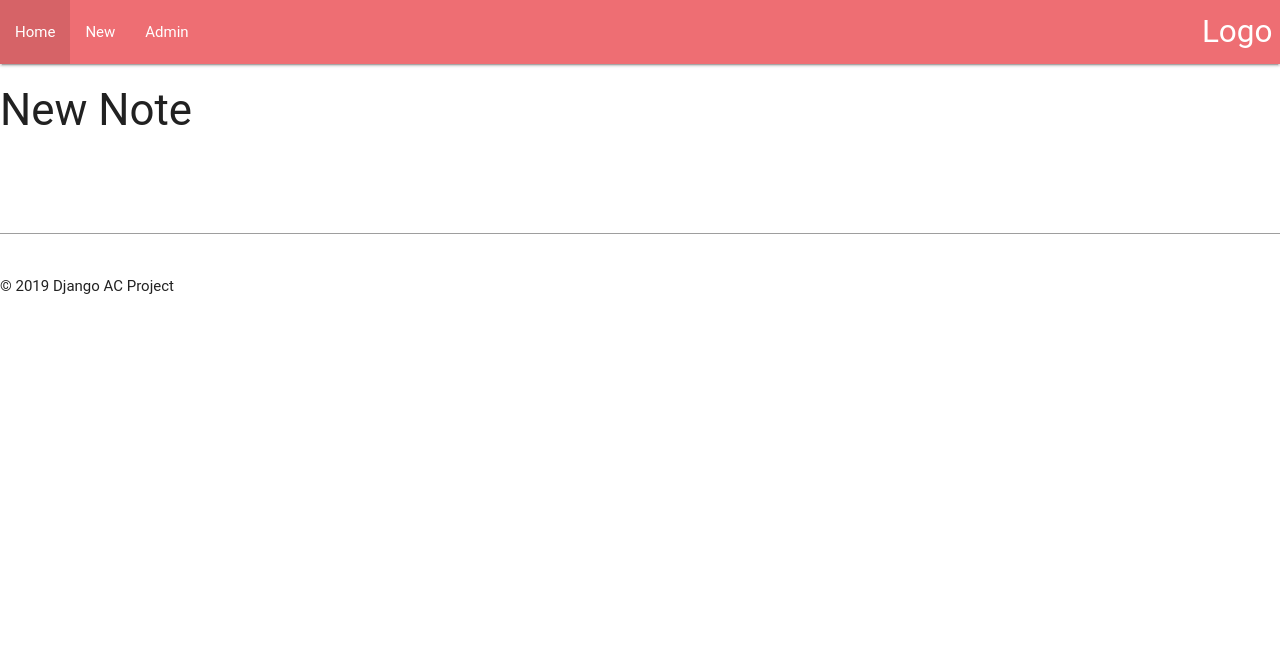
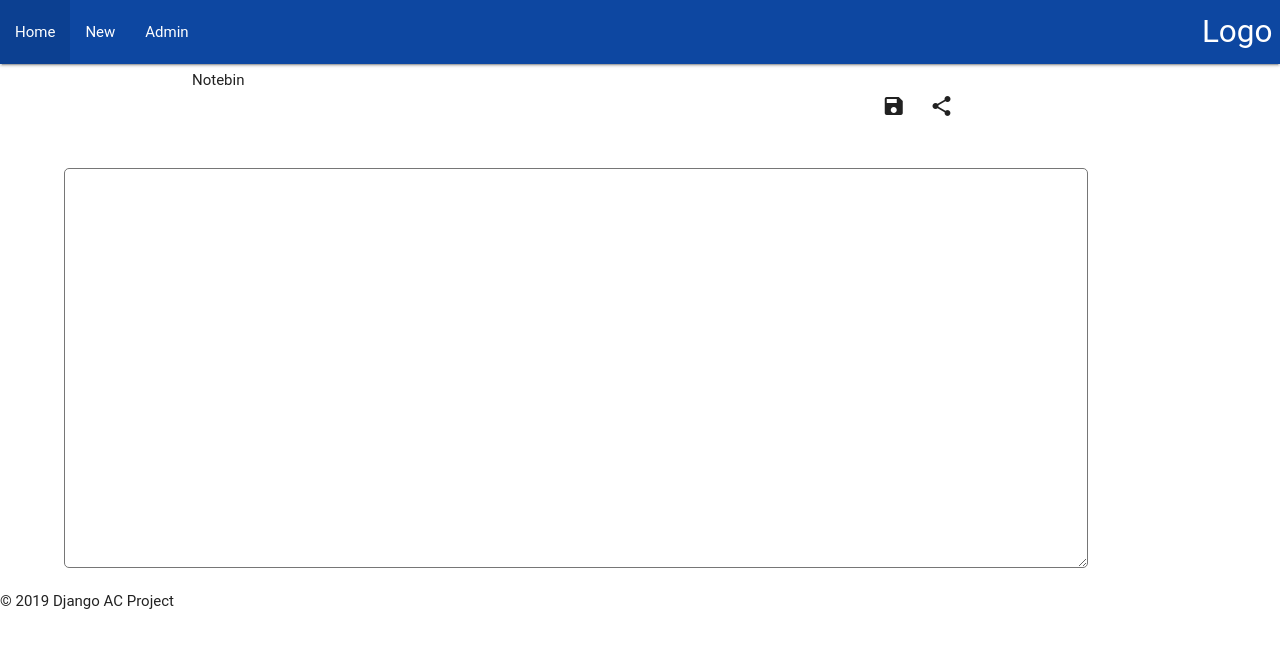
Before and after one commit to RusherRG/NoteBin, a Django app: page /new_note/ in a window 1280 px wide. Shown: the top 648 px of the page. Run offline with Django 3.2, Linux system fonts and the light colour scheme; some libraries are stand-ins or nearby versions; some web fonts are replaced.

Commit message:
UI changes #1

```diff
--- a/webapp/static/styles/base.css
+++ b/webapp/static/styles/base.css
@@ -0,0 +1,33 @@
+.nav-wrapper{
+    background-color: #0d47a1 !important;
+}
+
+#new_note_label{
+    margin-top: 30px;
+    margin-left: 30px;
+    width: 30%;
+    font-family: cursive;
+    font-size: 30px;
+}
+
+#add-note{
+    margin-bottom:5px;
+    margin-top: 5px;
+    margin-right: 5%;
+}
+
+#notearea{
+    margin-top: 50px;
+    width: 80%;
+    margin-left: 5%;
+    margin-right:5%;
+    height: 400px;
+    border-radius: 5px;
+}
+
+#save-btn{
+    margin-right: 1%;
+}
+#share-btn{
+    margin-right: 15%;
+}
--- a/webapp/templates/base.html
+++ b/webapp/templates/base.html
@@ -4,14 +4,15 @@
     <meta charset="UTF-8">
     <meta name="viewport" content="width=device-width, initial-scale=1.0">
     <meta http-equiv="X-UA-Compatible" content="ie=edge">
+    {% load static %}
+    <link rel="stylesheet" type="text/css" href="{% static 'styles/base.css' %}">
     <script src="https://ajax.googleapis.com/ajax/libs/jquery/3.3.1/jquery.min.js"></script>
     <link href="https://fonts.googleapis.com/icon?family=Material+Icons" rel="stylesheet">
     <link rel="stylesheet" type="text/css" href="https://cdnjs.cloudflare.com/ajax/libs/materialize/0.97.5/css/materialize.min.css">
-    {% load static %}
-    <link rel="stylesheet" type="text/css" href="{% static 'styles/base.css' %}">
     <title>{% block title %}Notebin{% endblock %}</title>
 </head>
 <body>
+
     <nav>
         <div class="nav-wrapper">
             <a href="#" class="brand-logo right">Logo</a>
--- a/webapp/templates/index.html
+++ b/webapp/templates/index.html
@@ -16,6 +16,9 @@
     <div class="jumbotron">
         <h1>Django Is Awesome</h1>
         <p class="lead">This is NoteBin!</p>
+    </div>
+    <div class="container" id="new_note_label">
+            <div class="card-panel blue lighten-4"><i class="small material-icons" id="add-note">add_box</i>Take a new note</div>
     </div>
 
 {% for note in notes %}
--- a/webapp/templates/new_note.html
+++ b/webapp/templates/new_note.html
@@ -3,12 +3,14 @@
     NoteBin
 {% endblock %}
 {% block body %}
-    <div class="jumbotron">
-        <h3>New Note</h3>
+    <div class="container">
+            <h6>Notebin</h6>
+            <i class="material-icons right" id="share-btn">share</i>
+            <i class="material-icons right" id="save-btn">save</i>
     </div>
-    <textarea id="notearea" class="materialize-textarea" onkeyup="change()" placeholder="NotePad">
-
-    </textarea>
+    <!-- <textarea id="notearea" class="materialize-textarea" onkeyup="change()" placeholder="NotePad"> -->
+        <textarea name="notearea" id="notearea" cols="80" rows="50"></textarea>
+    <!-- </textarea>            -->
     <script src="https://ajax.googleapis.com/ajax/libs/jquery/1.12.4/jquery.min.js"></script>
     <script src="https://cdnjs.cloudflare.com/ajax/libs/socket.io/1.7.3/socket.io.min.js"></script>
     {% load static %}
```
